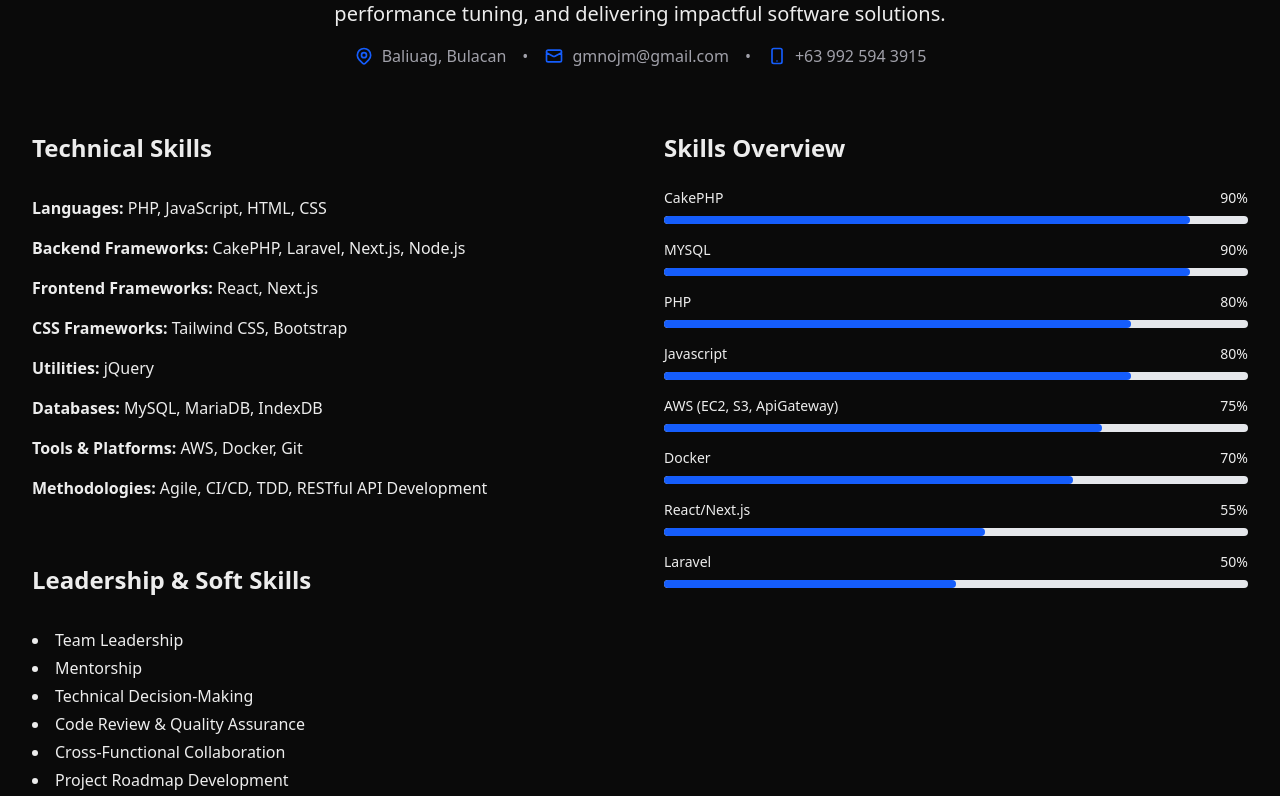
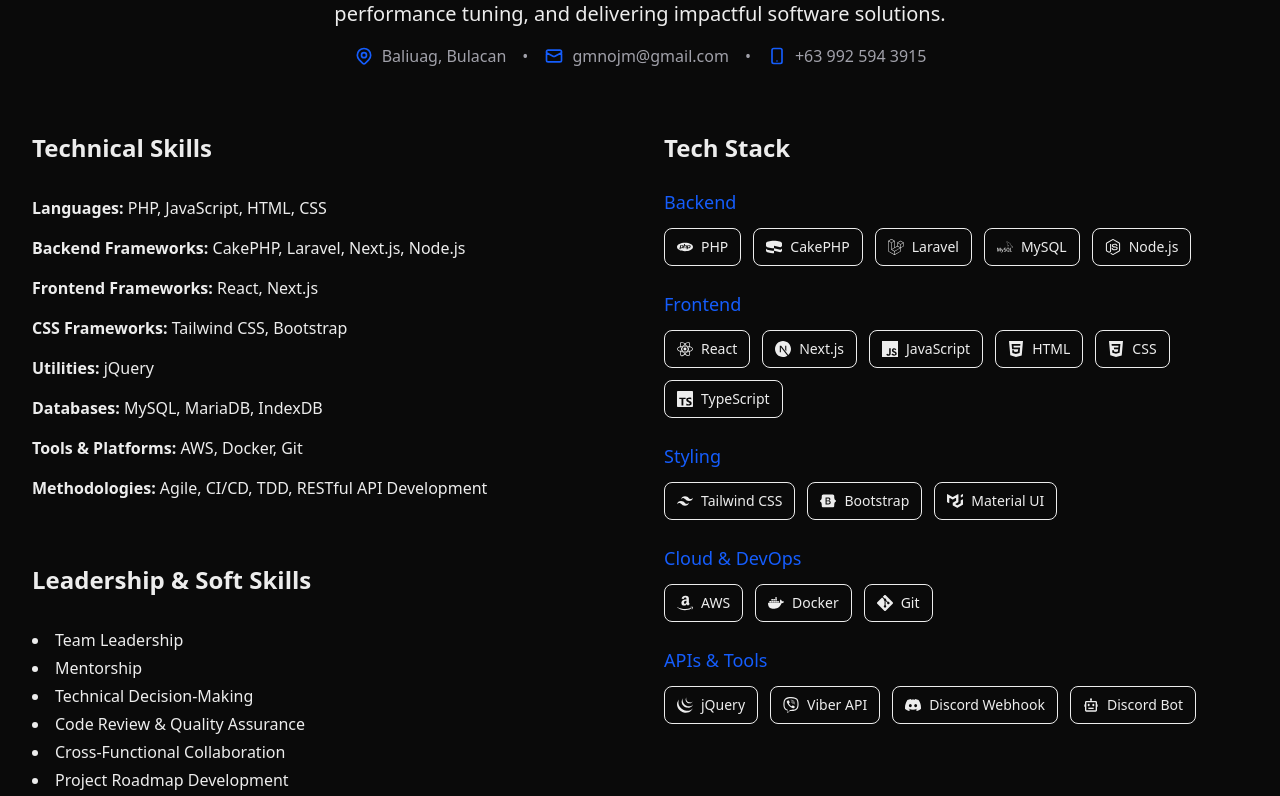
Before and after one commit to micogemino/jm-portfolio, a Next.js app: page / in a window 1280 px wide. Shown: the part 1104-1900 px from the top of the page. Built offline with nearby package versions, Linux system fonts and the light colour scheme.

Commit message:
update icon and about section

```diff
--- a/app/components/About.tsx
+++ b/app/components/About.tsx
@@ -1,16 +1,15 @@
 'use client';
 
+import TechIcon from './TechIcon';
+
 export default function About() {
-  const skills = [
-    { name: 'CakePHP', level: 90 },
-    { name: 'MYSQL', level: 90 },
-    { name: 'PHP', level: 80 },
-    { name: 'Javascript', level: 80 },
-    { name: 'AWS (EC2, S3, ApiGateway)', level: 75 },
-    { name: 'Docker', level: 70 },
-    { name: 'React/Next.js', level: 55 },
-    { name: 'Laravel', level: 50 },
-  ];
+  const techStack = {
+    'Backend': ['PHP', 'CakePHP', 'Laravel', 'MySQL', 'Node.js'],
+    'Frontend': ['React', 'Next.js', 'JavaScript', 'HTML', 'CSS', 'TypeScript'],
+    'Styling': ['Tailwind CSS', 'Bootstrap', 'Material UI'],
+    'Cloud & DevOps': ['AWS', 'Docker', 'Git'],
+    'APIs & Tools': ['jQuery', 'Viber API', 'Discord Webhook', 'Discord Bot']
+  };
 
   return (
     <section id="about" className="py-20 bg-[var(--background)] text-[var(--foreground)]">
@@ -100,20 +99,27 @@
 
           <div className="space-y-6">
             <h3 className="text-2xl font-semibold text-[var(--foreground)]">
-              Skills Overview
+              Tech Stack
             </h3>
-            <div className="space-y-4">
-              {skills.map((skill) => (
-                <div key={skill.name} className="space-y-2">
-                  <div className="flex justify-between text-sm">
-                    <span className="text-[var(--foreground)]">{skill.name}</span>
-                    <span className="text-[var(--foreground)]">{skill.level}%</span>
-                  </div>
-                  <div className="w-full bg-gray-200 dark:bg-gray-700 rounded-full h-2">
-                    <div
-                      className="bg-blue-600 h-2 rounded-full transition-all duration-1000"
-                      style={{ width: `${skill.level}%` }}
-                    ></div>
+            <div className="space-y-6">
+              {Object.entries(techStack).map(([category, technologies]) => (
+                <div key={category} className="space-y-3">
+                  <h4 className="text-lg font-medium text-[var(--foreground)] text-blue-600 dark:text-blue-400">
+                    {category}
+                  </h4>
+                  <div className="flex flex-wrap gap-3">
+                    {technologies.map((tech) => (
+                      <div
+                        key={tech}
+                        className="flex items-center gap-2 px-3 py-2 bg-[var(--card)] border border-[var(--border)] rounded-lg hover:bg-[var(--accent)] transition-colors duration-200"
+                        title={tech}
+                      >
+                        <TechIcon tech={tech} className="w-4 h-4" />
+                        <span className="text-sm font-medium text-[var(--foreground)]">
+                          {tech}
+                        </span>
+                      </div>
+                    ))}
                   </div>
                 </div>
               ))}
--- a/app/components/Experience.tsx
+++ b/app/components/Experience.tsx
@@ -10,7 +10,7 @@
       period: "2021 - Present",
       location: "Philippines",
       description: "Mentored junior developers through 1900+ code reviews, enforcing coding standards and improving overall code quality by 30%. Collaborated closely with product managers to define project roadmaps, aligning technical execution with business objectives and stakeholder expectations. Oversaw the enhancement and maintenance of 8+ web applications serving the FMCG sector, spanning administration, ticketing, logistics, asset and project management, and API integrations. Led a team of 6 developers to consistently deliver updates on time and with high client satisfaction.",
-      technologies: ["CakePHP", "JavaScript", "React", "jQuery", "MySQL", "AWS", "Docker", "Git"],
+      technologies: ["CakePHP", "JavaScript", "Bootstrap", "React", "jQuery", "MySQL", "AWS", "Docker", "Git"],
       achievements: [
         "Mentored junior developers through 1900+ code reviews",
         "Improved code quality by 30%",
@@ -24,7 +24,7 @@
       period: "2020 - 2021",
       location: "Philippines",
       description: "Resolved coding issues and reduced post-deployment bugs by proactively troubleshooting, debugging, and testing, leading to more stable and efficient software releases. Modernized legacy codebases to meet current development standards, improving overall functionality, maintainability, and team productivity. Collaborated with cross-functional teams and contributed to a positive team culture through effective communication, problem-solving, and on-time delivery under tight deadlines.",
-      technologies: ["CakePHP", "JavaScript", "React", "jQuery", "MySQL", "AWS", "Docker", "Git"],
+      technologies: ["CakePHP", "JavaScript", "Bootstrap", "jQuery", "MySQL", "AWS", "Docker", "Git"],
       achievements: [
         "Reduced post-deployment bugs through proactive troubleshooting",
         "Modernized legacy codebases for better maintainability",
@@ -37,7 +37,7 @@
       period: "2019 - 2020",
       location: "Philippines",
       description: "Built and customized features for existing web applications, delivering tailored solutions based on specific client requirements. Improved application stability and performance by identifying and resolving bugs through systematic testing and debugging.",
-      technologies: ["CakePHP", "JavaScript", "HTML", "CSS", "MySQL"],
+      technologies: ["CakePHP", "JavaScript", "Bootstrap", "HTML", "CSS", "MySQL"],
       achievements: [
         "Delivered tailored solutions for client requirements",
         "Improved application stability and performance"
--- a/app/components/Projects.tsx
+++ b/app/components/Projects.tsx
@@ -71,7 +71,7 @@
     {
       title: 'Discord Bot',
       description: 'A Discord bot with custom commands for Doovop integration, allowing users to check task status, bug reports, and system login information directly from Discord. Streamlines remote work monitoring by eliminating the need to switch between applications for status updates.',
-      technologies: ['Node.JS', 'MySQL', 'Discord Bot'],
+      technologies: ['Node.js', 'MySQL', 'Discord Bot'],
       link: '#',
       github: '#'
     },
--- a/app/components/TechIcon.tsx
+++ b/app/components/TechIcon.tsx
@@ -1,6 +1,6 @@
 'use client';
 
-import { SiCakephp, SiJavascript, SiReact, SiJquery, SiMysql, SiAmazon, SiDocker, SiGit, SiHtml5, SiCss3, SiBootstrap, SiNodedotjs, SiNextdotjs, SiTailwindcss, SiDiscord, SiMui, SiTypescript } from 'react-icons/si';
+import { SiCakephp, SiJavascript, SiReact, SiJquery, SiMysql, SiAmazon, SiDocker, SiGit, SiHtml5, SiCss3, SiBootstrap, SiNodedotjs, SiNextdotjs, SiTailwindcss, SiDiscord, SiMui, SiTypescript, SiPhp, SiLaravel } from 'react-icons/si';
 import { FaAws } from 'react-icons/fa';
 import { TbApi } from 'react-icons/tb';
 import { BiBot } from 'react-icons/bi';
@@ -25,7 +25,7 @@
     'Viber API': <SiViber className={className} style={iconStyle} title="Viber API" />,
     'Discord Webhook': <SiDiscord className={className} style={iconStyle} title="Discord Webhook" />,
     'Discord Bot': <BiBot className={className} style={iconStyle} title="Discord Bot" />,
-    'Node.JS': <SiNodedotjs className={className} style={iconStyle} title="Node.JS" />,
+    'Node.js': <SiNodedotjs className={className} style={iconStyle} title="Node.js" />,
     'IndexDB': <TbApi className={className} style={iconStyle} title="IndexDB" />,
     'Material UI': <SiMui className={className} style={iconStyle} title="Material UI" />,
     'Next.js': <SiNextdotjs className={className} style={iconStyle} title="Next.js" />,
@@ -35,6 +35,8 @@
     'Git': <SiGit className={className} style={iconStyle} title="Git" />,
     'HTML': <SiHtml5 className={className} style={iconStyle} title="HTML5" />,
     'CSS': <SiCss3 className={className} style={iconStyle} title="CSS3" />,
+    'PHP': <SiPhp className={className} style={iconStyle} title="PHP" />,
+    'Laravel': <SiLaravel className={className} style={iconStyle} title="Laravel" />,
   };
 
   return icons[tech] || <span className={className} style={iconStyle}>💻</span>;
```
